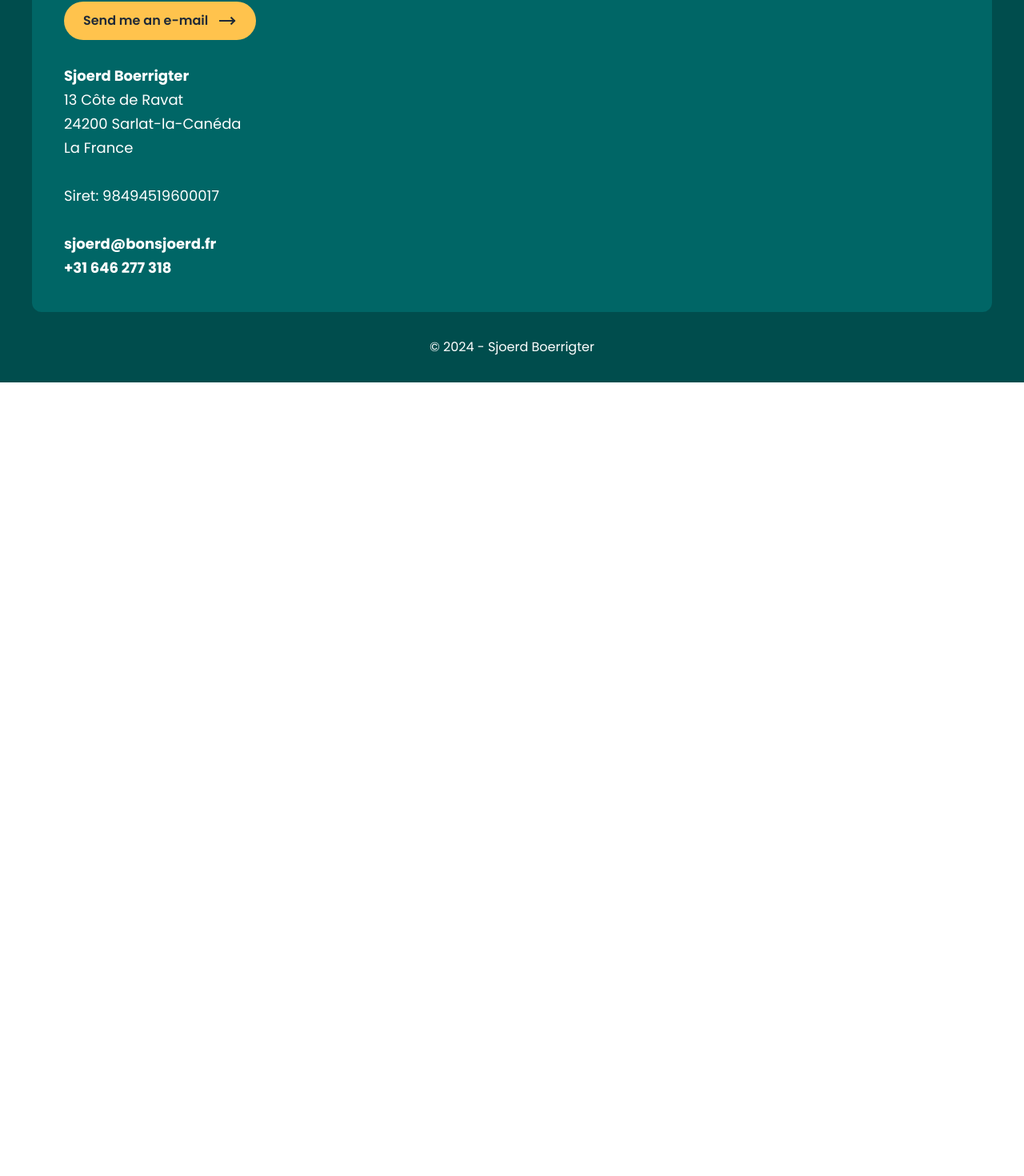
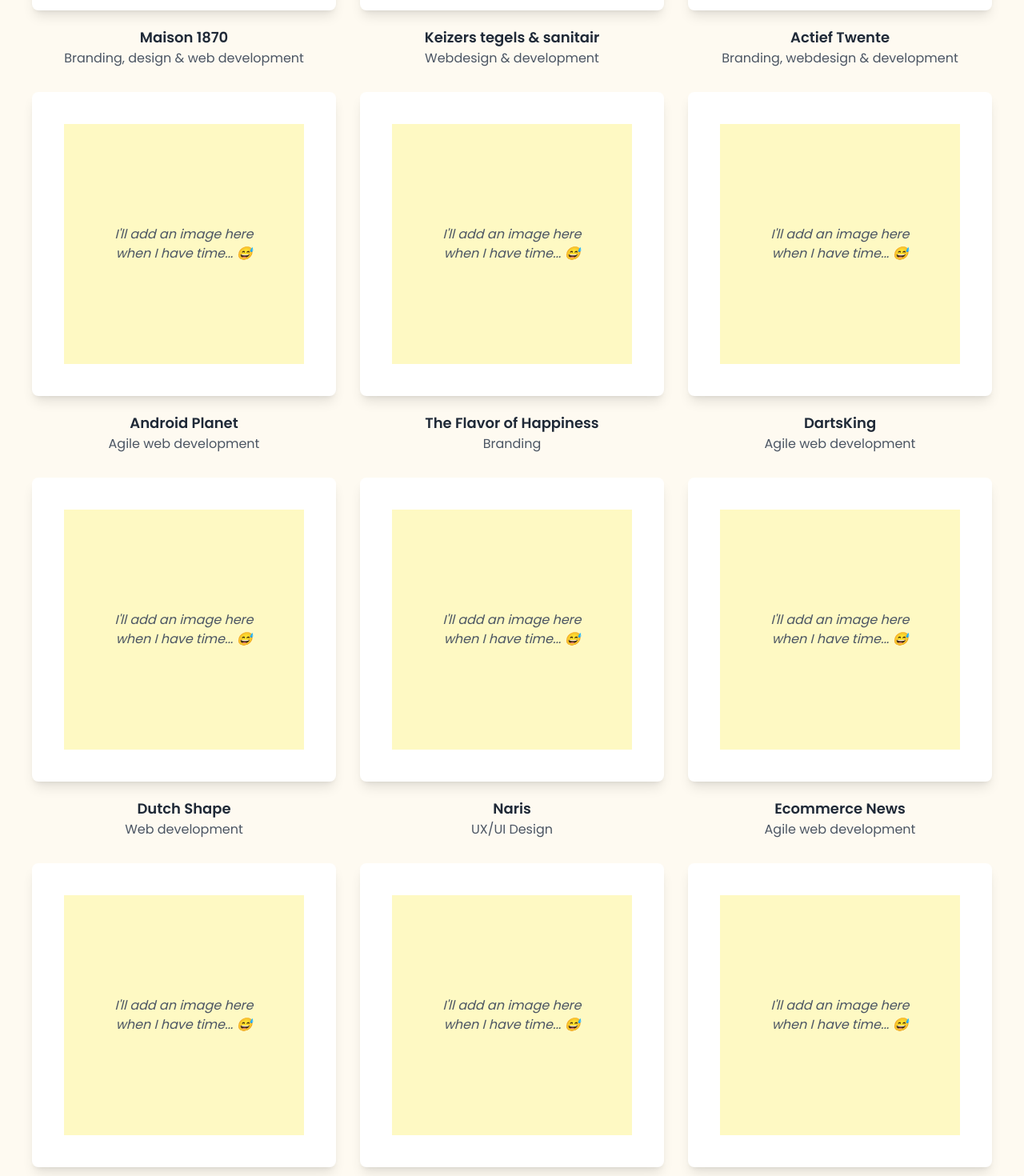
Before and after one commit to sboerrigter/bonsjoerd, a Next.js app: page / in a window 1280 px wide. Shown: the part 1612-3082 px from the top of the page at 80% size. Before the commit the page ends 2090 px from the top, so only its background shows below. Built offline with nearby package versions, Linux system fonts and the light colour scheme.

Commit message:
:construction: Add projects

```diff
--- a/app/main.css
+++ b/app/main.css
@@ -10,11 +10,11 @@
   }
 
   p {
-    @apply text-lg leading-[30px] mb-[30px] last:mb-0;
+    @apply text-lg leading-[30px] mb-7.5 last:mb-0;
   }
 
   a {
-    @apply cursor-pointer text-green-500 font-bold hover:underline decoration-2 underline-offset-4;
+    @apply cursor-pointer text-green-500 font-bold hover:underline decoration-2 underline-offset-4 transition-colors;
   }
 }
 
--- a/components/Footer.js
+++ b/components/Footer.js
@@ -13,7 +13,7 @@
             Don't hesitate to contact me if you need help with branding, design
             or web development. I am happy to help where I can!
           </p>
-          <Button className="mb-[30px]" href="mailto:sjoerd@bonsjoerd.fr">
+          <Button className="mb-7.5" href="mailto:sjoerd@bonsjoerd.fr">
             Send me an e-mail
           </Button>
           <p>
--- a/components/Projects.js
+++ b/components/Projects.js
@@ -1,6 +1,128 @@
 import Wrap from "@/components/Wrap";
 
 export default function Projects() {
+  const projects = [
+    {
+      title: "Maison 1870",
+      services: "Branding, design & web development",
+      link: "https://maison1870.com/",
+    },
+    {
+      title: "Keizers tegels & sanitair",
+      services: "Webdesign & development",
+      link: "https://www.keizerssanitair.nl/",
+    },
+    {
+      title: "Actief Twente",
+      services: "Branding, webdesign & development",
+      link: "https://www.actieftwente.nl/",
+    },
+    {
+      title: "Android Planet",
+      services: "Agile web development",
+      link: "https://www.androidplanet.nl/",
+    },
+    {
+      title: "The Flavor of Happiness",
+      services: "Branding",
+      link: "#",
+    },
+    {
+      title: "DartsKing",
+      services: "Agile web development",
+      link: "https://dartsking.nl/",
+    },
+    {
+      title: "Dutch Shape",
+      services: "Web development",
+      link: "https://www.dutch-shape.nl/",
+    },
+    {
+      title: "Naris",
+      services: "UX/UI Design",
+      link: "#",
+    },
+    {
+      title: "Ecommerce News",
+      services: "Agile web development",
+      link: "https://ecommercenews.eu/",
+    },
+    {
+      title: "Streaming like a boss",
+      services: "Branding, webdesign & development",
+      link: "https://www.streaminglikeaboss.nl/",
+    },
+
+    {
+      title: "B&O Leselschade",
+      services: "Branding, webdesign & development",
+      link: "https://www.juristenkantoor.nl/",
+    },
+
+    {
+      title: "Menkehorst Kwekerijën",
+      services: "Webdesign & development",
+      link: "https://www.menkehorst.nl/",
+    },
+    {
+      title: "SKIM",
+      services: "Webdesign & development",
+      link: "https://www.skimgroup.com/",
+    },
+    {
+      title: "Z-wave",
+      services: "Web development",
+      link: "https://www.z-wave.com/",
+    },
+    {
+      title: "Eventbureau.nl",
+      services: "Webdesign & development",
+      link: "https://www.eventbureau.nl/",
+    },
+    {
+      title: "Combidesk",
+      services: "UI/UX design & web development",
+      link: "https://combidesk.com/",
+    },
+    {
+      title: "Aworkx workwear",
+      services: "Webdesign & development",
+      link: "https://www.aworkx.nl/",
+    },
+    {
+      title: "SW Vastgoedverbetering",
+      services: "Web development",
+      link: "https://www.swbv.nl/",
+    },
+    {
+      title: "Artiestenbureau.nl",
+      services: "Webdesign & development",
+      link: "https://www.artiestenbureau.nl/",
+    },
+    {
+      title: "VDM Cars",
+      services: "Web development",
+      link: "https://www.vdmcars.de/",
+    },
+
+    {
+      title: "ESS Easy Drain",
+      services: "Webdesign & development",
+      link: "https://www.easydrain.com/",
+    },
+
+    {
+      title: "Velda",
+      services: "Webdesign & development",
+      link: "https://www.velda.com/",
+    },
+    {
+      title: "Quality bookings",
+      services: "Webdesign & development",
+      link: "https://www.quality-bookings.nl/",
+    },
+  ];
+
   return (
     <section className="bg-yellow-50 pt-15 pb-30 xl:pt-45" id="services">
       <Wrap className="flex flex-col md:flex-row gap-x-15 mb-15">
@@ -32,13 +154,29 @@
         </div>
       </Wrap>
 
-      <Wrap>
-        <div className="w-full p-10 shadow-lg bg-white text-center rounded-lg">
-          <p>
-            I'll put some projects that I am proud of here when I have time...
-            😅
-          </p>
-        </div>
+      <Wrap className="grid grid-cols-1 sm:grid-cols-2 lg:grid-cols-3 gap-7.5">
+        {projects.map((project) => (
+          <a
+            className="text-gray-800 hover:no-underline text-center group"
+            target="_blank"
+            rel="nofollow"
+            href={project.link}
+            key={project.title}
+          >
+            <div className="aspect-square p-10 shadow-lg bg-white rounded-lg mb-5 group-hover:shadow-xl transition-shadow">
+              <div className="aspect-square bg-yellow-100 flex items-center justify-center p-5 font-normal italic text-gray-600">
+                I'll add an image here
+                <br /> when I have time... 😅
+              </div>
+            </div>
+            <h3 className="font-semibold text-lg group-hover:text-green-500">
+              {project.title}
+            </h3>
+            <p className="font-normal text-base text-gray-600">
+              {project.services}
+            </p>
+          </a>
+        ))}
       </Wrap>
     </section>
   );
--- a/tailwind.config.js
+++ b/tailwind.config.js
@@ -21,9 +21,10 @@
         },
       },
       spacing: {
-        15: "3.75rem",
-        30: "7.5rem",
-        45: "11.25rem",
+        7.5: "1.875rem", // 30px
+        15: "3.75rem", // 60px
+        30: "7.5rem", // 120px
+        45: "11.25rem", // 180px
       },
       animation: {
         rock: "rock 5s ease-out 1",
```
